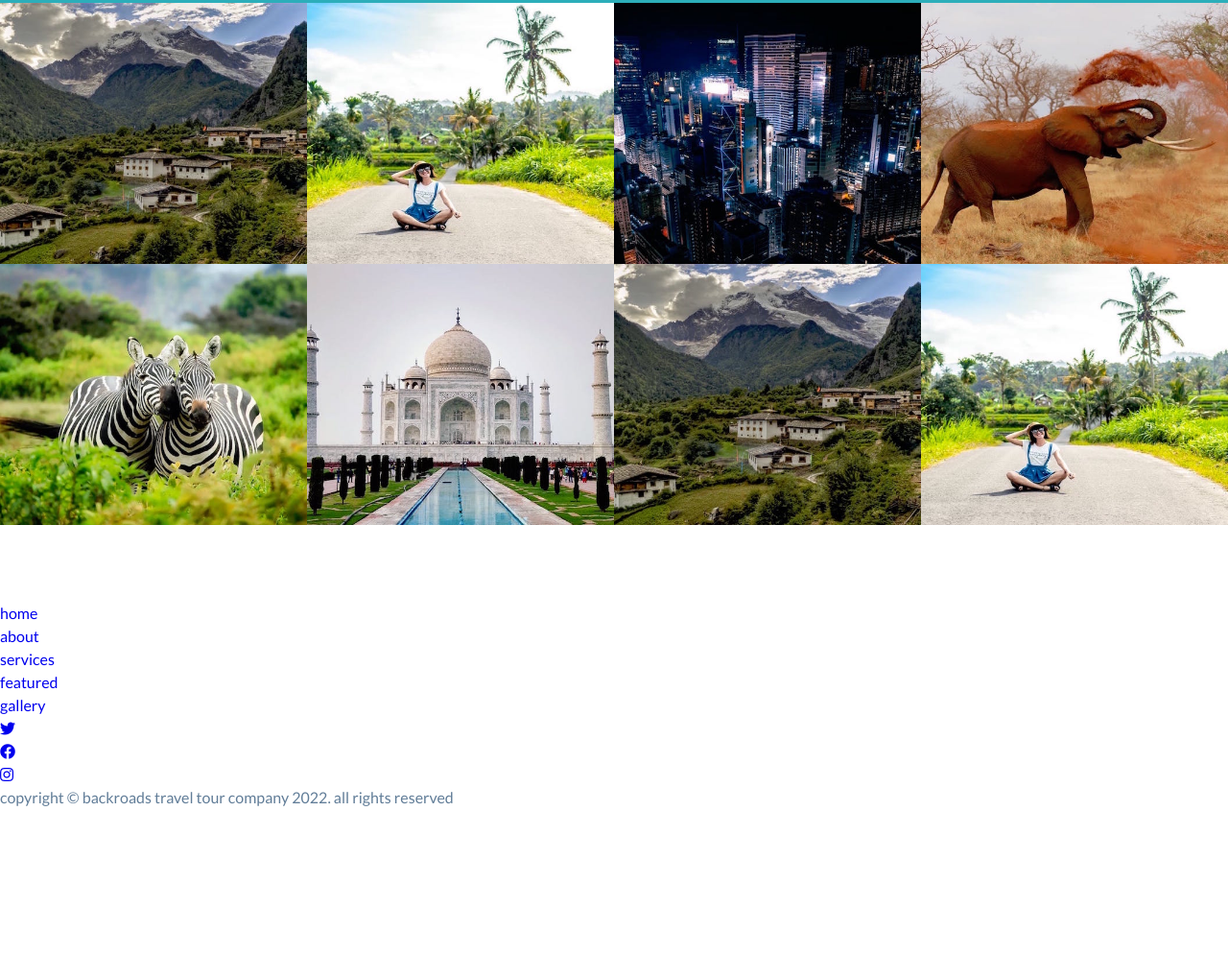
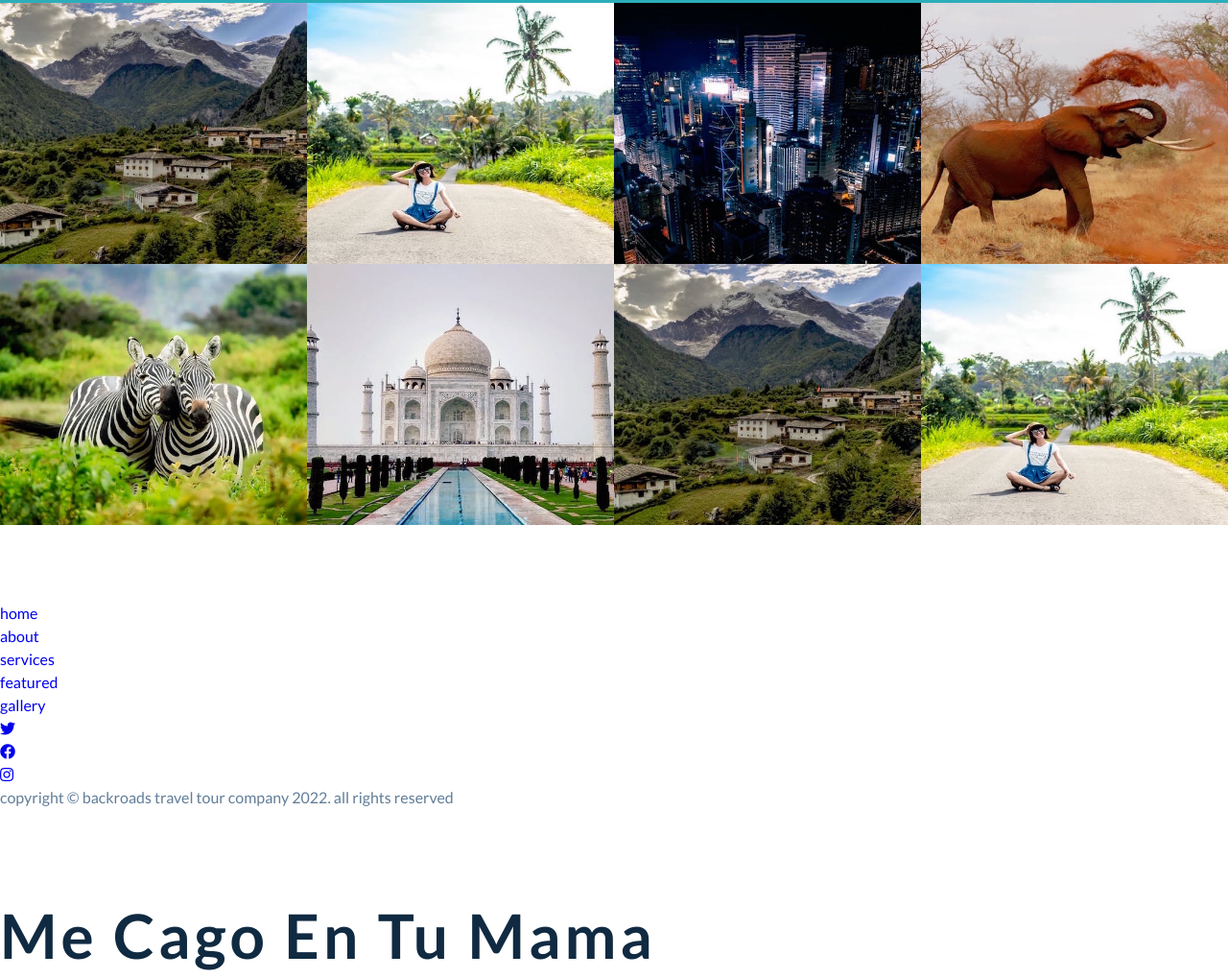
Before and after one commit to greluma/backroads-tour-study, a plain HTML site: page index.html in a window 1280 px wide. Shown: the part 3412-4431 px from the top of the page at 96% size. Before the commit the page ends 4355 px from the top, so only its background shows below. Drawn offline with Linux system fonts and the light colour scheme.

Commit message:
tu putica

```diff
--- a/index.html
+++ b/index.html
@@ -415,6 +415,8 @@
       </p>
     </footer>
 
+    <h1>me cago en tu mama</h1>
+
     <!-- js -->
     <script src="./js/app.js"></script>
   </body>
```
